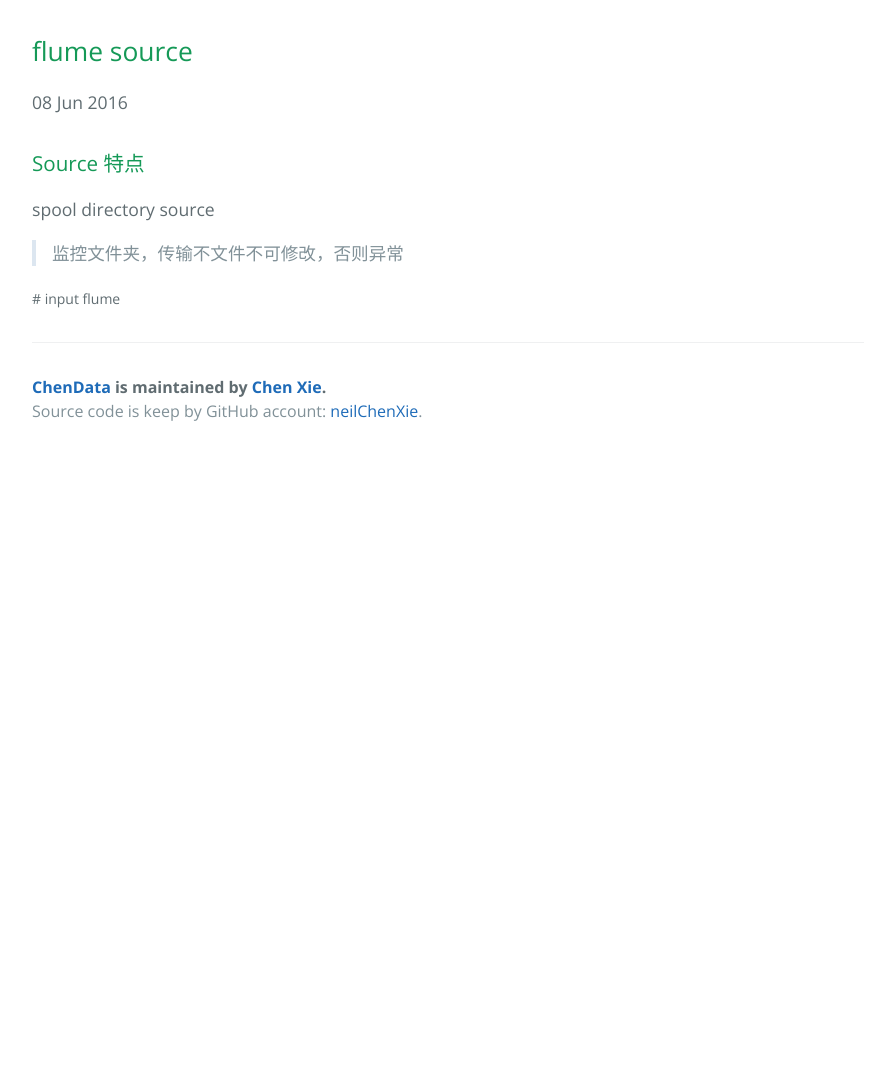
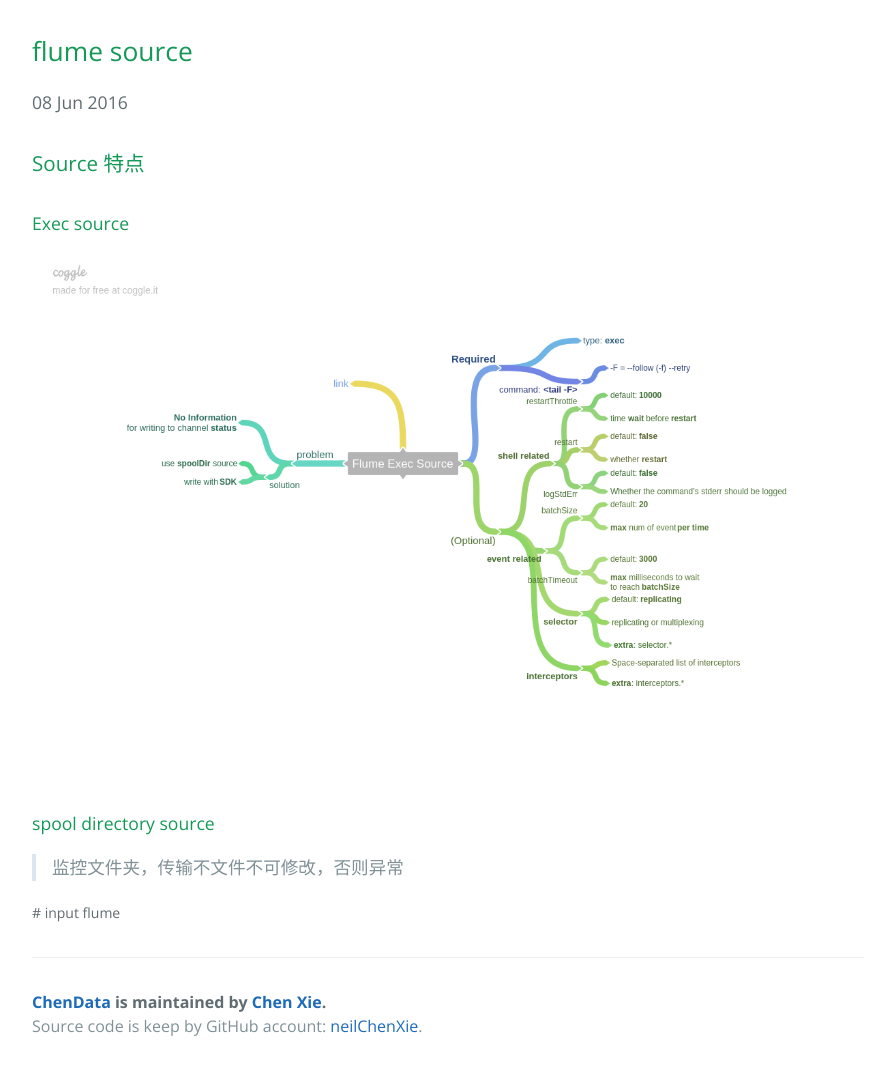
Before and after one commit to neilChenXie/ChenData, a Jekyll site: the page built from _posts/Flume/2016-06-08-flume_source.md, in a window 1280 px wide. Shown: the whole page, without its empty margins (192-1087 px from the left). Built offline with Jekyll 4.4.1, drawn with Linux system fonts in a browser that asks for light colours; before the commit the page ends 900 px from its top, so only the background shows below that.

Commit message:
exec source

```diff
--- a/_posts/Flume/2016-06-08-flume_source.md
+++ b/_posts/Flume/2016-06-08-flume_source.md
@@ -9,6 +9,10 @@ tags: [input, flume]
 
 ### Source 特点
 
-spool directory source
+#### Exec source
+
+[![exec source]({{ site.baseurl }}/image/Flume/Flume_Exec_Source.png)]({{ site.baseurl }}/image/Flume/Flume_Exec_Source.png)
+
+#### spool directory source
 
 > 监控文件夹，传输不文件不可修改，否则异常
```
Also changed, not shown: image/Flume/Flume_Exec_Source.png (added).
